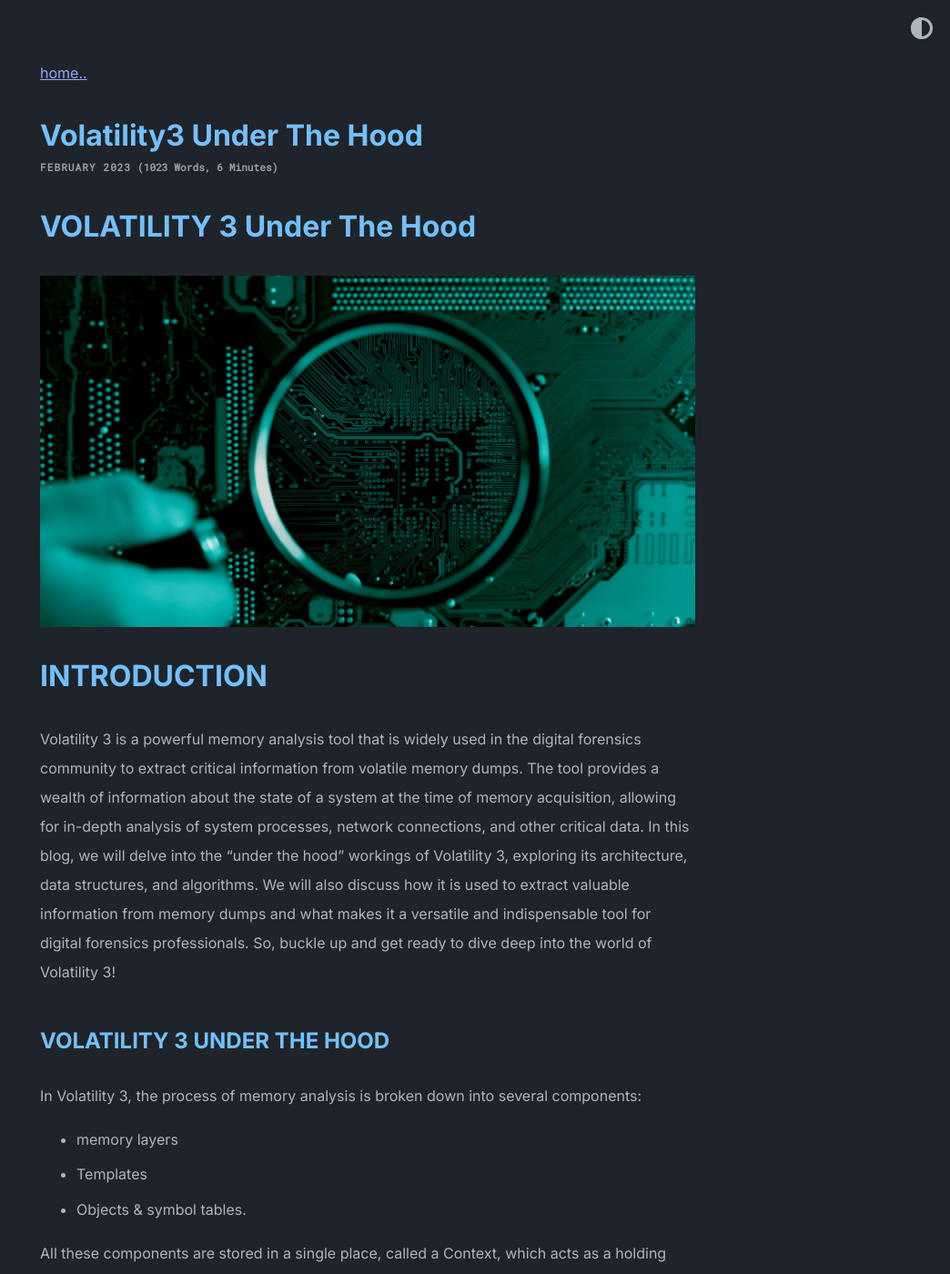
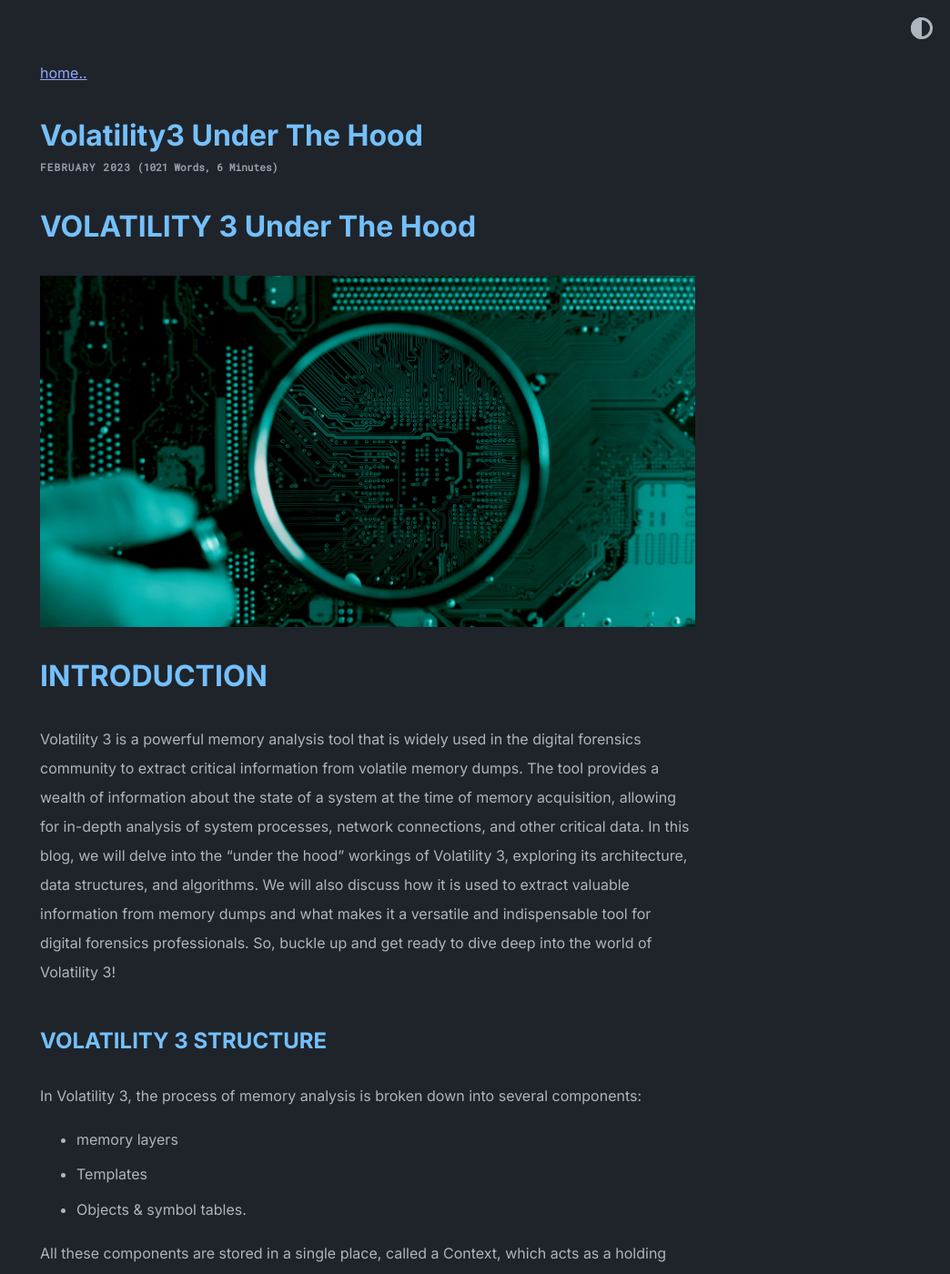
Before and after one commit to mystickev/mystickev.github.io, a Jekyll site: the page built from _posts/2023-02-05-Volatility3-Under-The-Hood.md, in a window 1280 px wide and 1400 px high. Shown: the whole window at 91% size, without its empty margins (236-1280 px from the left). Built offline with Jekyll 4.4.1, drawn with Linux system fonts in a browser that asks for light colours; our own code applies the rules of GitHub Pages for plain Markdown files.

Commit message:
Update 2023-02-05-Volatility3-Under-The-Hood.md

```diff
--- a/_posts/2023-02-05-Volatility3-Under-The-Hood.md
+++ b/_posts/2023-02-05-Volatility3-Under-The-Hood.md
@@ -7,7 +7,7 @@
 Volatility 3 is a powerful memory analysis tool that is widely used in the digital forensics community to extract critical information from volatile memory dumps. The tool provides a wealth of information about the state of a system at the time of memory acquisition, allowing for in-depth analysis of system processes, network connections, and other critical data. In this blog, we will delve into the "under the hood" workings of Volatility 3, exploring its architecture, data structures, and algorithms. We will also discuss how it is used to extract valuable information from memory dumps and what makes it a versatile and indispensable tool for digital forensics professionals. So, buckle up and get ready to dive deep into the world of Volatility 3!
 
 
-## VOLATILITY 3 UNDER THE HOOD
+## VOLATILITY 3 STRUCTURE
 
  In Volatility 3, the process of memory analysis is broken down into several components:
 
```
